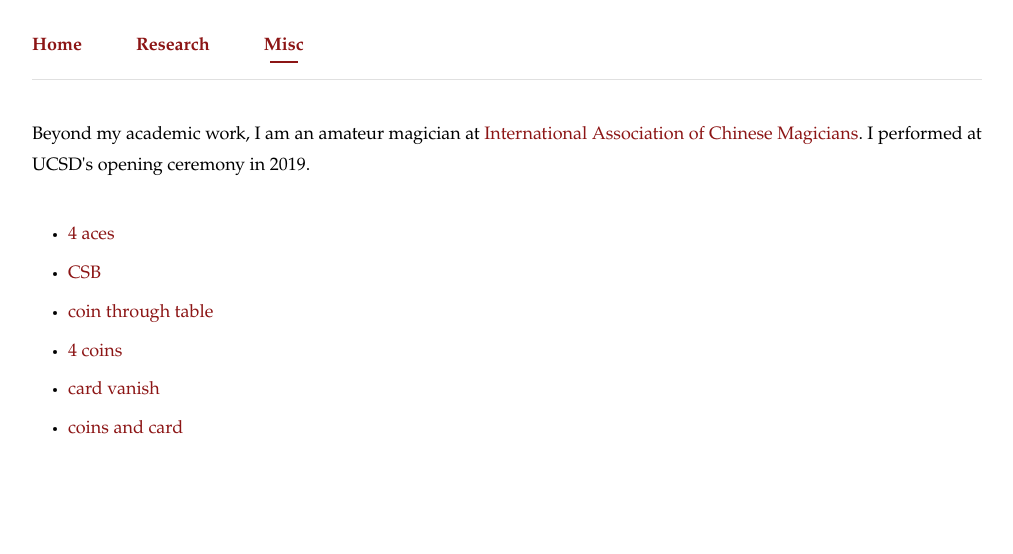
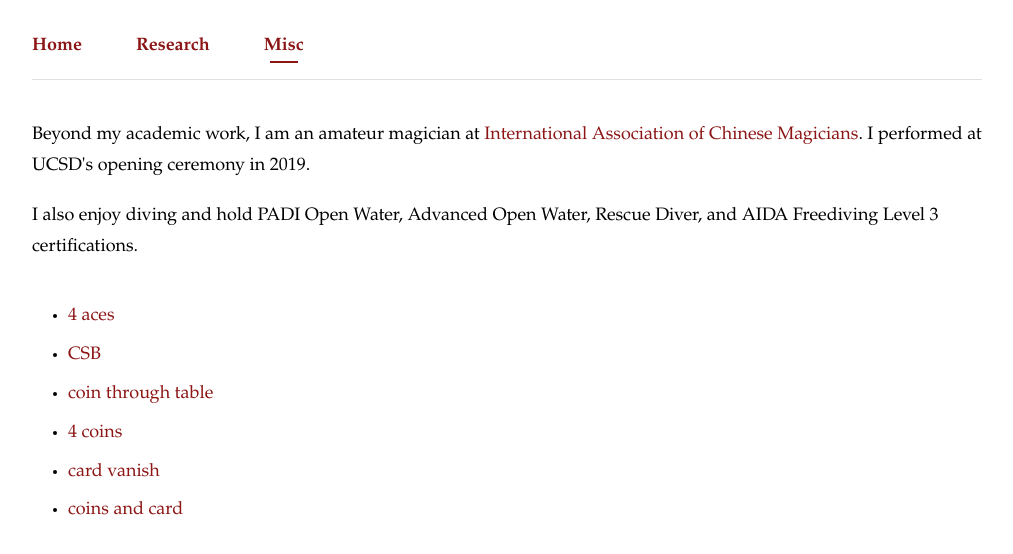
Before and after one commit to weilicao/weilicao.github.io, a Jekyll site: the page built from misc.html, in a window 1280 px wide, cut to the strip 212-1037 px from the top of the page. Shown: the top 554 px of the strip, without its empty margins (133-1146 px from the left). Built offline with Jekyll 4.4.1, drawn with Linux system fonts in a browser that asks for light colours.

Commit message:
Add diving certifications to misc page

```diff
--- a/misc.html
+++ b/misc.html
@@ -8,6 +8,9 @@ description: Miscellaneous interests of Weili Cao
   <section class="misc-intro blurb">
     <p>
       Beyond my academic work, I am an amateur magician at <a href="https://www.chinesemagician.com/">International Association of Chinese Magicians</a>. I performed at UCSD's opening ceremony in 2019.
+    </p>
+    <p>
+      I also enjoy diving and hold PADI Open Water, Advanced Open Water, Rescue Diver, and AIDA Freediving Level 3 certifications.
     </p>
   </section>
 
```
